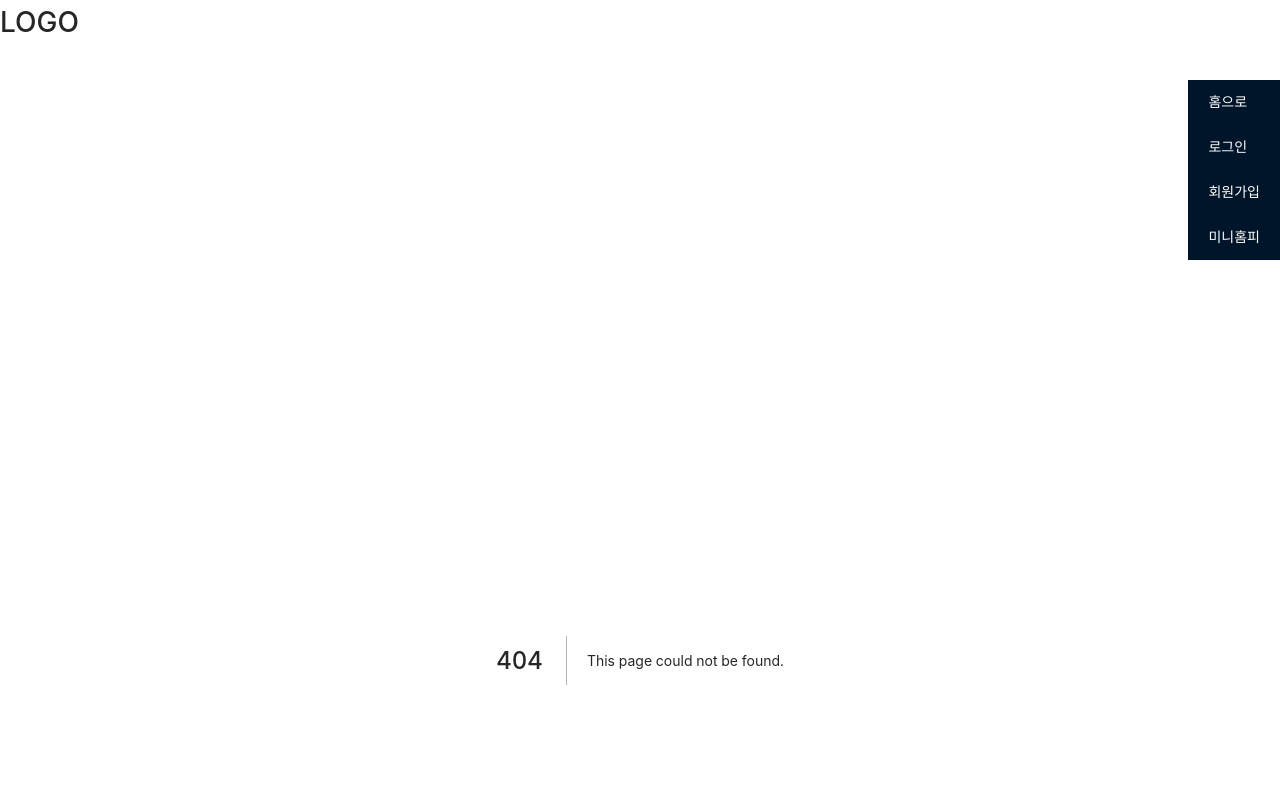
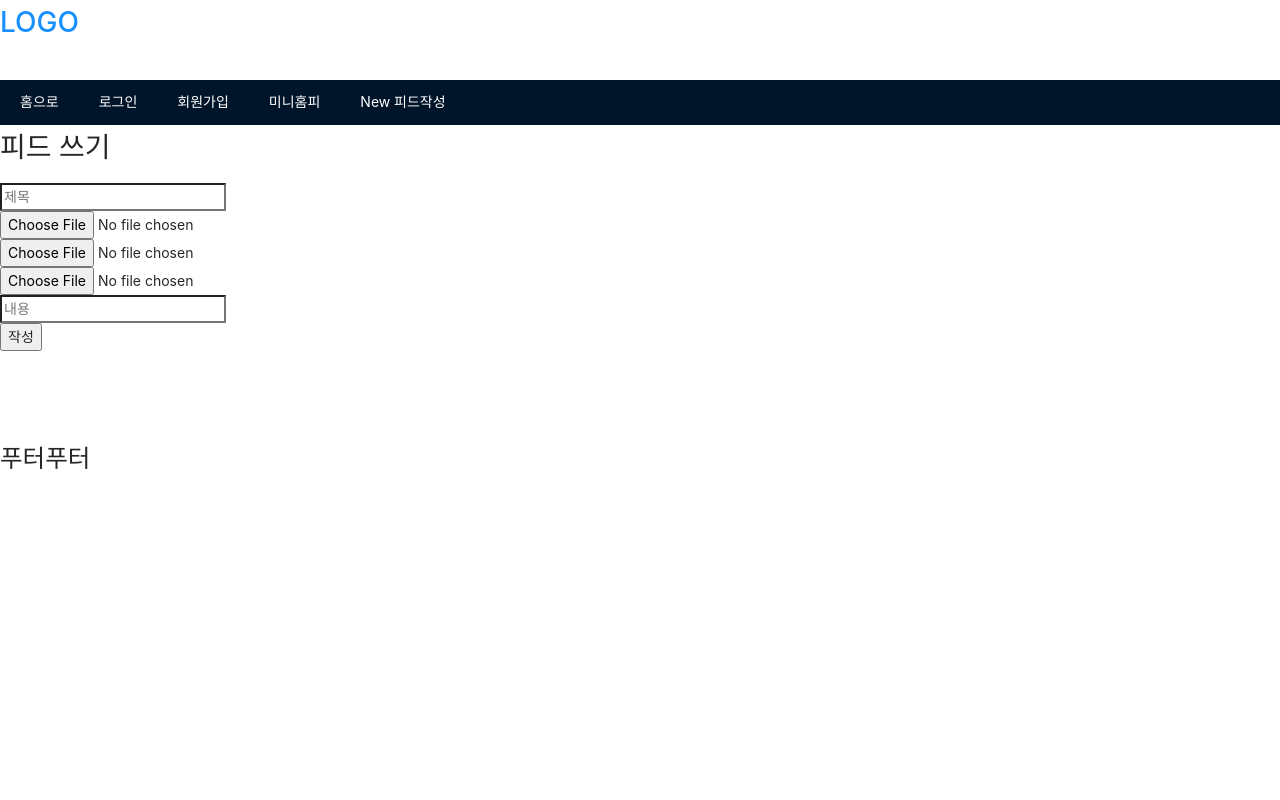
Before and after one commit to taechanlim/React_project, a Next.js app in the folder front/: page /feed/write in a window 1280 px wide. Before the commit this address had no page. Shown: the top 800 px of the page. Built offline with nearby package versions, Linux system fonts and the light colour scheme.

Commit message:
피드write

```diff
--- a/front/components/DefaultLayout.jsx
+++ b/front/components/DefaultLayout.jsx
@@ -7,19 +7,22 @@ import Footer from './Footer'
 const DefaultLayout = ({children}) => {
     return(
         <>
-                <h1>LOGO</h1>
+                <h1><Link href="/">LOGO</Link></h1>
                 <br />
-                <Row justify='end'>
+                <Col>
                 <Menu theme='dark' mode="horizontal">
-                <Col>
+
+                <Row>
                     <Menu.Item><Link href="/">홈으로</Link></Menu.Item>
                     <Menu.Item><Link href="/user/login">로그인</Link></Menu.Item>
                     <Menu.Item><Link href="/user/register">회원가입</Link></Menu.Item>
                     <Menu.Item><Link href="/user/minihomepage">미니홈피</Link></Menu.Item>
+                    <Menu.Item><Link href="/feed/write">New 피드작성</Link></Menu.Item>
+                </Row>
 
+                </Menu>
                 </Col>
-                </Menu>
-                </Row>
+
 
 
             <div>
--- /dev/null
+++ b/front/pages/feed/write.jsx
@@ -0,0 +1,18 @@
+
+const Write = () => {
+    return(
+        <>
+            <h1>피드 쓰기</h1>
+            <form>
+                <input type='text' placeholder="제목"></input> <br />
+                <input type='file'></input> <br />
+                <input type='file'></input> <br />
+                <input type='file'></input> <br />
+                <input type='text' placeholder="내용"></input> <br />
+                <input type='submit' value='작성'></input>
+            </form>
+        </>
+    )
+}
+
+export default Write
--- a/front/pages/index.jsx
+++ b/front/pages/index.jsx
@@ -1,11 +1,12 @@
 import Link from 'next/link'
+import Feed from './feed/list'
 
 const Index = () => {
     return(
         <>
             -------------메인페이지------------ <br />
             피드 넣어야함
-            <Link href="/feed/list">피드</Link>
+            <Link href="/feed/list"><Feed /></Link>
         </>
     )
 }
```
Also changed, not shown: front/pages/feed/list.jsx (+18 -1 lines).
